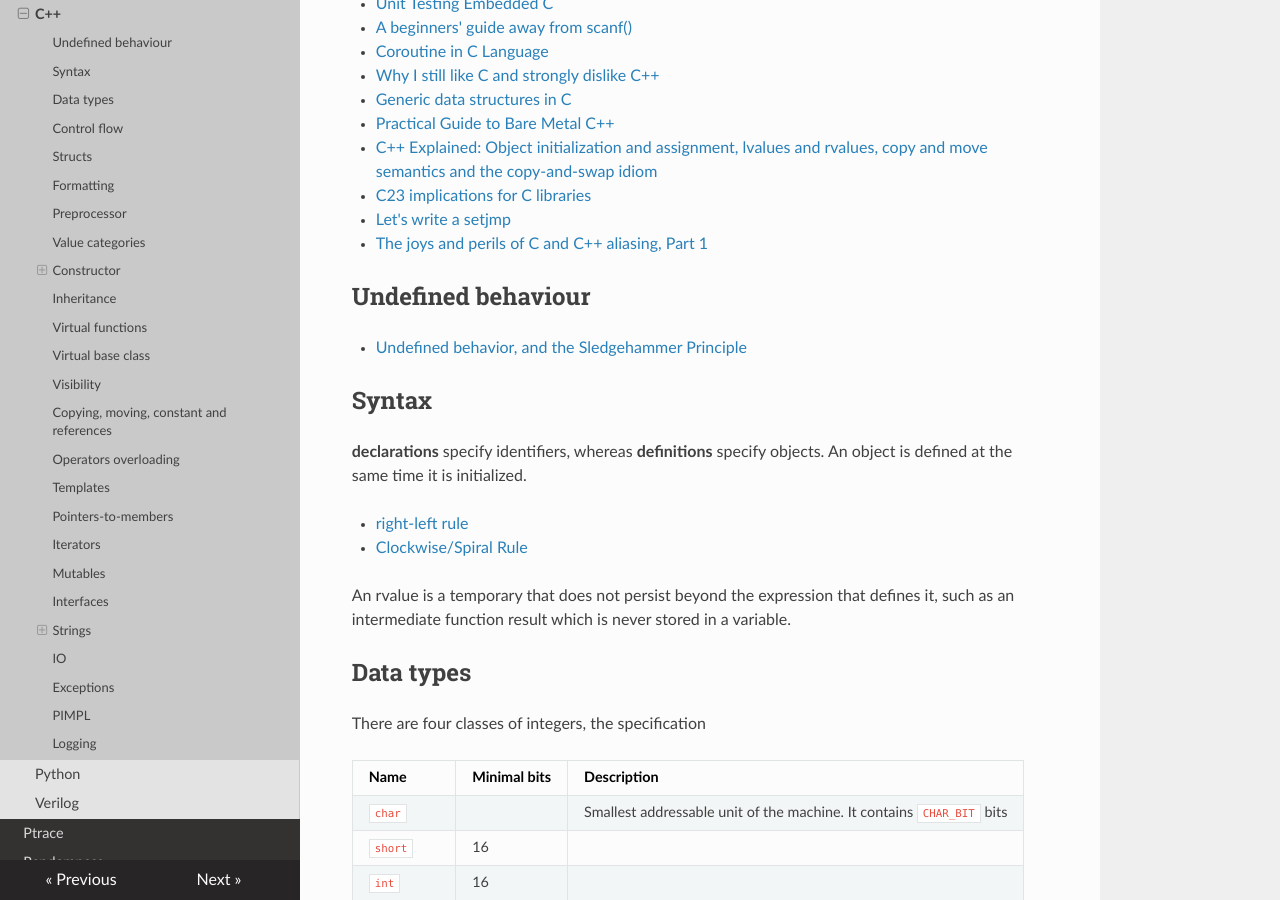
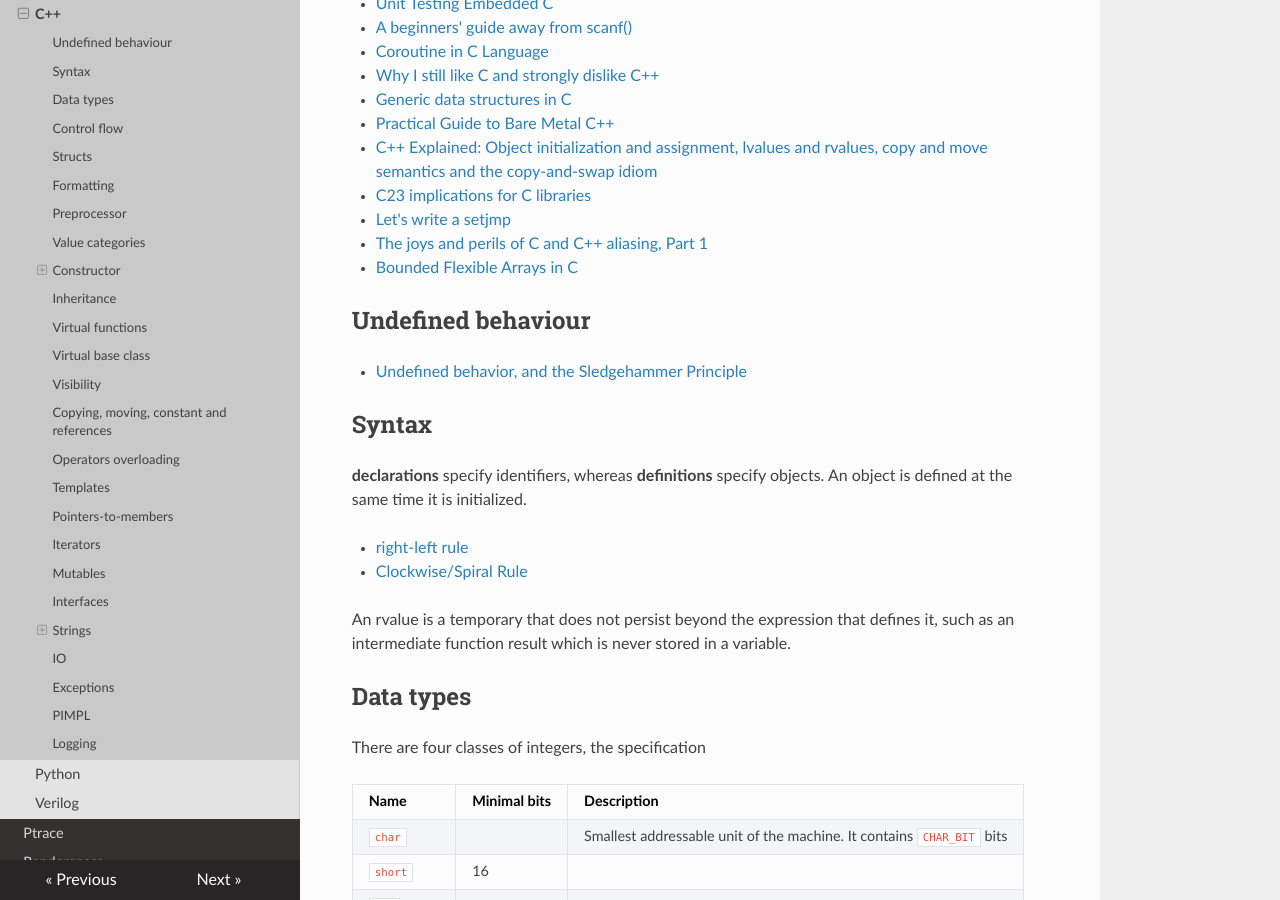
Before and after one commit to gipi/low-level, an MkDocs documentation site: the page built from docs/languages/cpp.md, in a window 1280 px wide and 900 px high, scrolled down 744 px. Built offline with MkDocs 1.6.1, drawn with Linux system fonts in a browser that asks for light colours; nearby versions of some CDN libraries.

Commit message:
Update cpp.md

```diff
--- a/docs/languages/cpp.md
+++ b/docs/languages/cpp.md
@@ -34,6 +34,7 @@
  - [C23 implications for C libraries](https://gustedt.gitlabpages.inria.fr/c23-library/)
  - [Let's write a setjmp](https://nullprogram.com/blog/2023/02/12/)
  - [The joys and perils of C and C++ aliasing, Part 1](https://developers.redhat.com/blog/2020/06/02/the-joys-and-perils-of-c-and-c-aliasing-part-1)
+ - [Bounded Flexible Arrays in C](https://people.kernel.org/kees/bounded-flexible-arrays-in-c)
 
 ## Undefined behaviour
 
```
